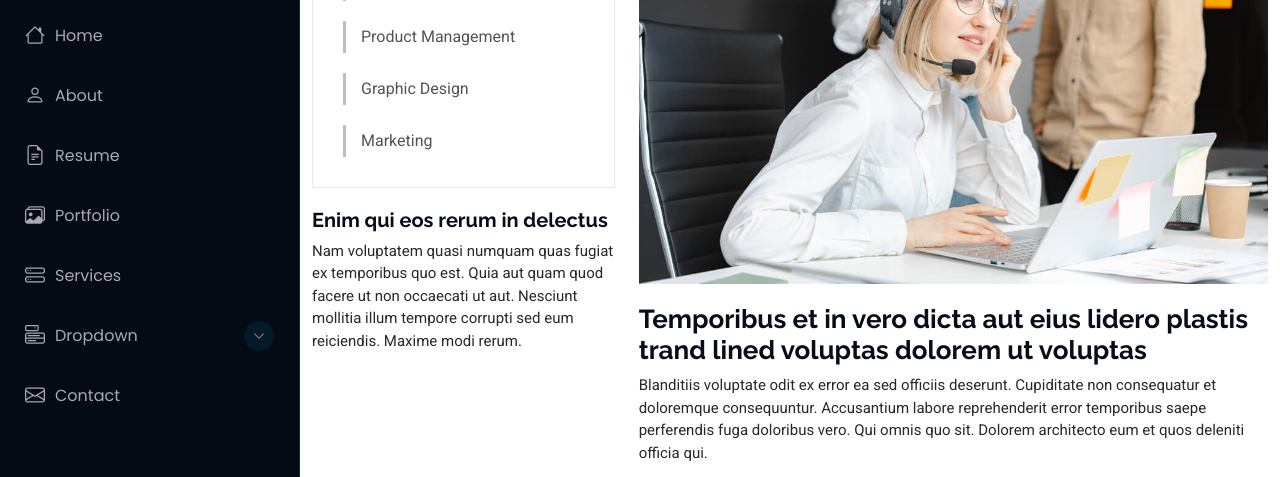
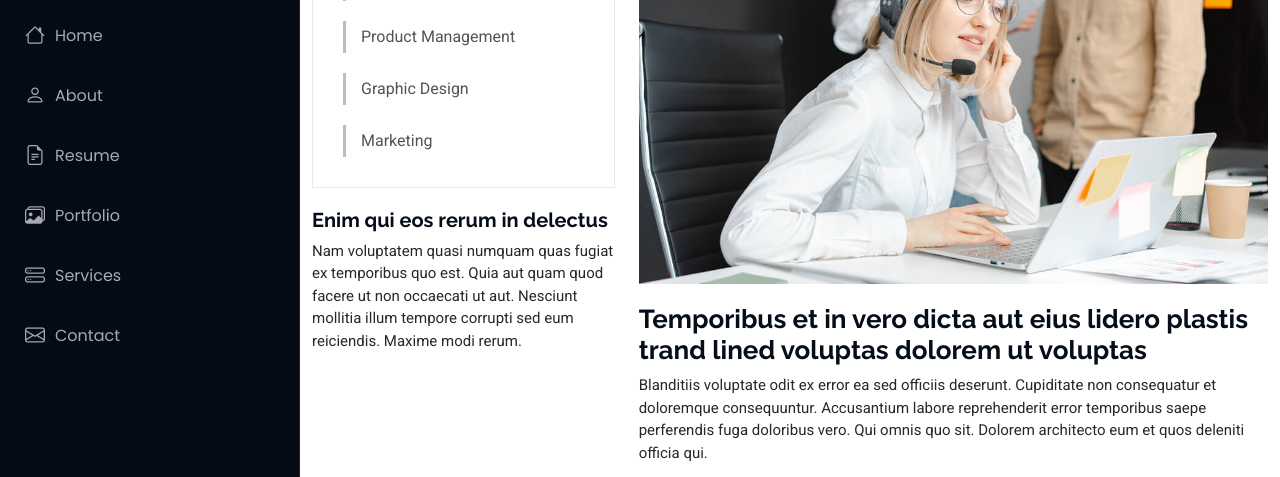
Before and after one commit to senior-zoren/My_Portfolio, a plain HTML site: page service-details.html in a window 1280 px wide. Shown: the part 253-730 px from the top of the page. Drawn offline with Linux system fonts and the light colour scheme.

Commit message:
Minor Change

```diff
--- a/service-details.html
+++ b/service-details.html
@@ -66,7 +66,7 @@
         <li><a href="#resume"><i class="bi bi-file-earmark-text navicon"></i> Resume</a></li>
         <li><a href="#portfolio"><i class="bi bi-images navicon"></i> Portfolio</a></li>
         <li><a href="#services"><i class="bi bi-hdd-stack navicon"></i> Services</a></li>
-        <li class="dropdown"><a href="#"><i class="bi bi-menu-button navicon"></i> <span>Dropdown</span> <i class="bi bi-chevron-down toggle-dropdown"></i></a>
+        <!-- <li class="dropdown"><a href="#"><i class="bi bi-menu-button navicon"></i> <span>Dropdown</span> <i class="bi bi-chevron-down toggle-dropdown"></i></a>
           <ul>
             <li><a href="#">Dropdown 1</a></li>
             <li class="dropdown"><a href="#"><span>Deep Dropdown</span> <i class="bi bi-chevron-down toggle-dropdown"></i></a>
@@ -82,7 +82,7 @@
             <li><a href="#">Dropdown 3</a></li>
             <li><a href="#">Dropdown 4</a></li>
           </ul>
-        </li>
+        </li> -->
         <li><a href="#contact"><i class="bi bi-envelope navicon"></i> Contact</a></li>
       </ul>
     </nav>
```
